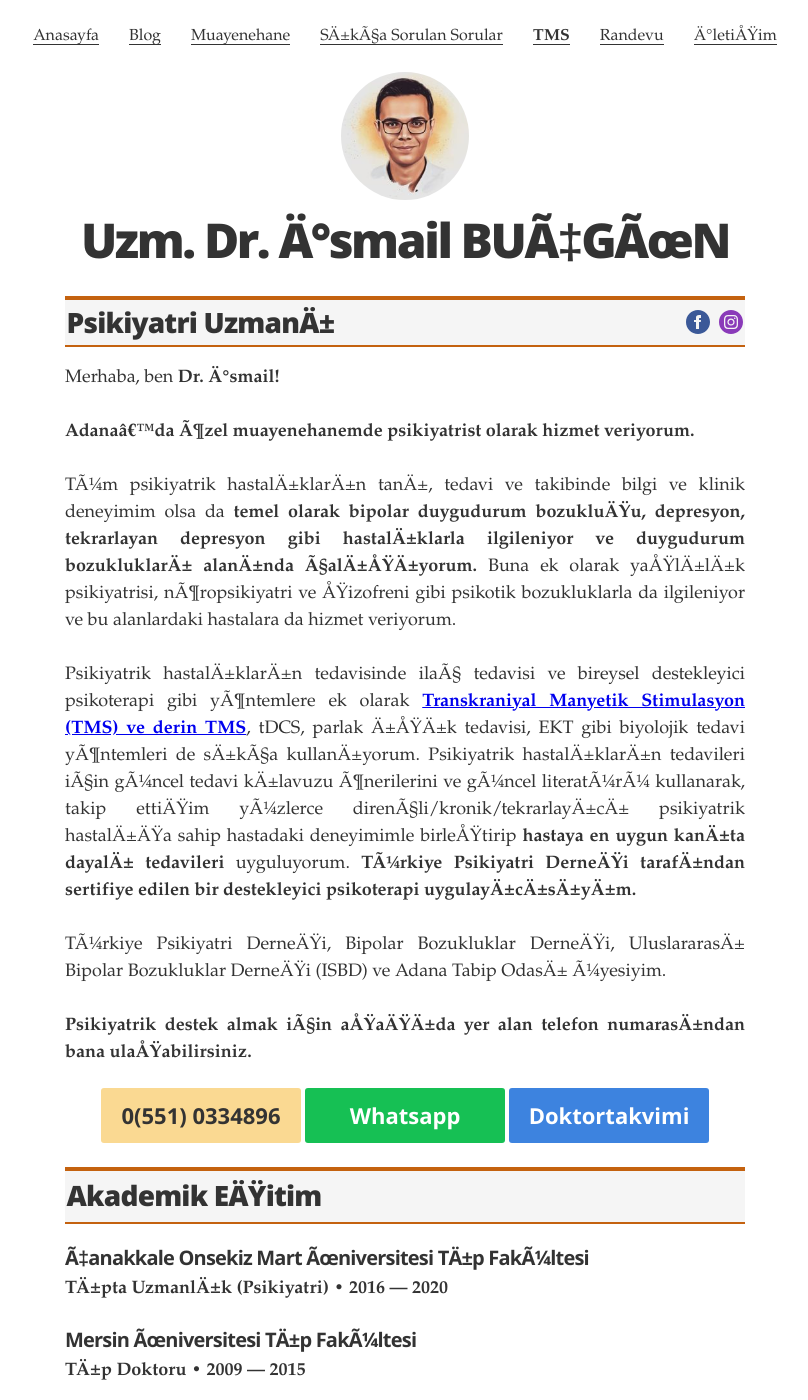
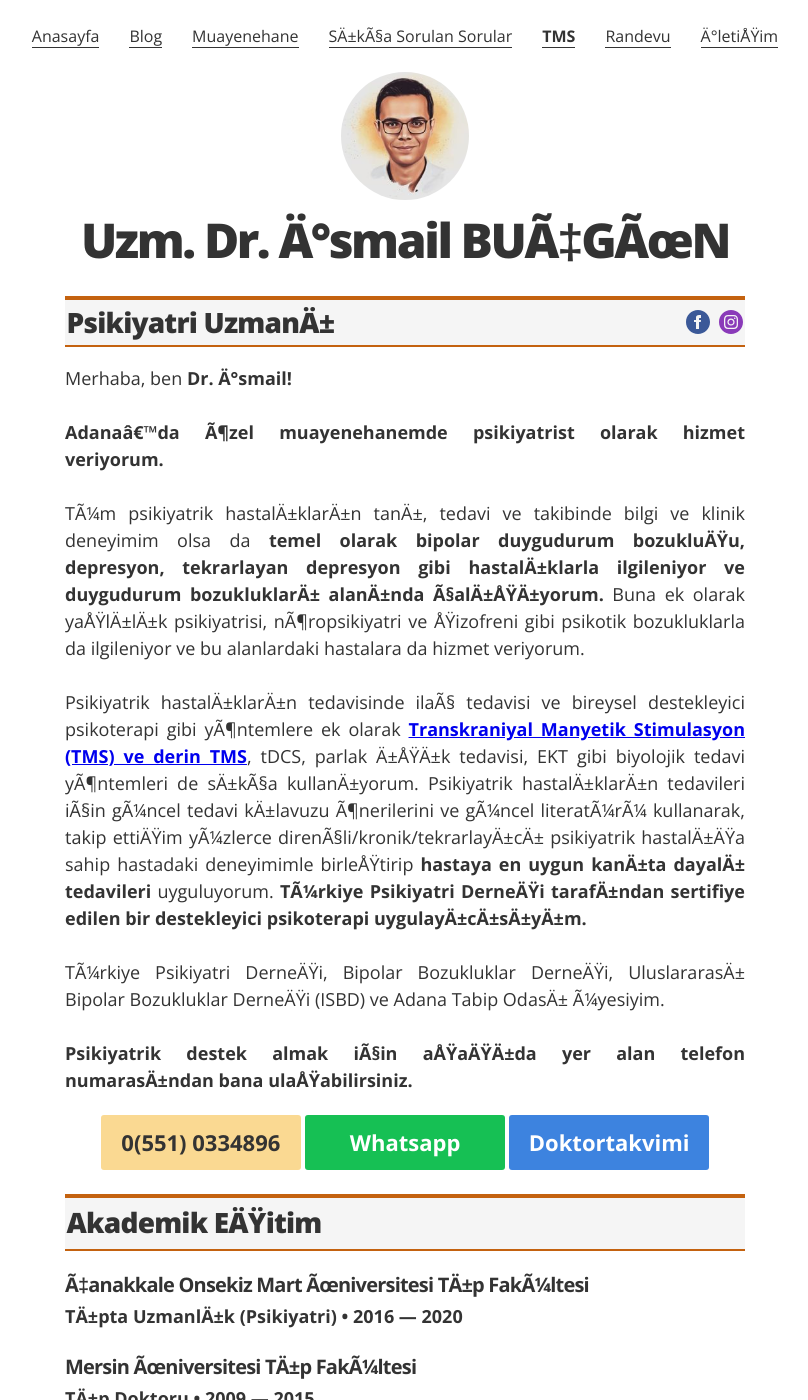
Before and after one commit to ibucgun/ibucgun.github.io, a Jekyll site: the page built from index.html, in a window 1280 px wide and 1400 px high. Shown: the whole window, without its empty margins (235-1043 px from the left). Built offline with Jekyll 4.4.1, drawn with Linux system fonts in a browser that asks for light colours.

Commit message:
Update _mixins.scss

```diff
--- a/_sass/_mixins.scss
+++ b/_sass/_mixins.scss
@@ -75,7 +75,7 @@
 }
 
 @mixin serif {
-  font-family: "Montserrat", "Minion Pro", Palatino, Georgia, serif;
+  font-family: "Open Sans", "Minion Pro", Palatino, Georgia, serif;
 }
 
 @mixin serif_regular {
```
